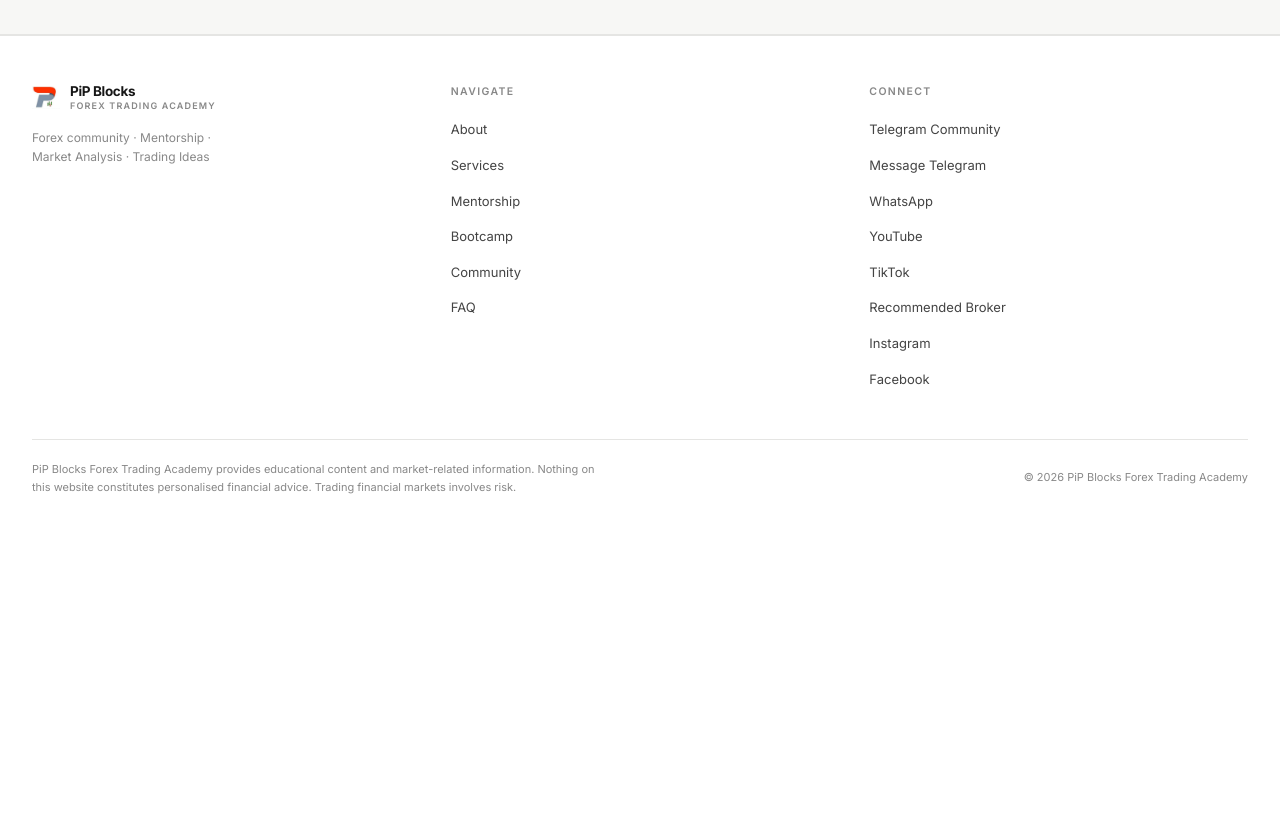
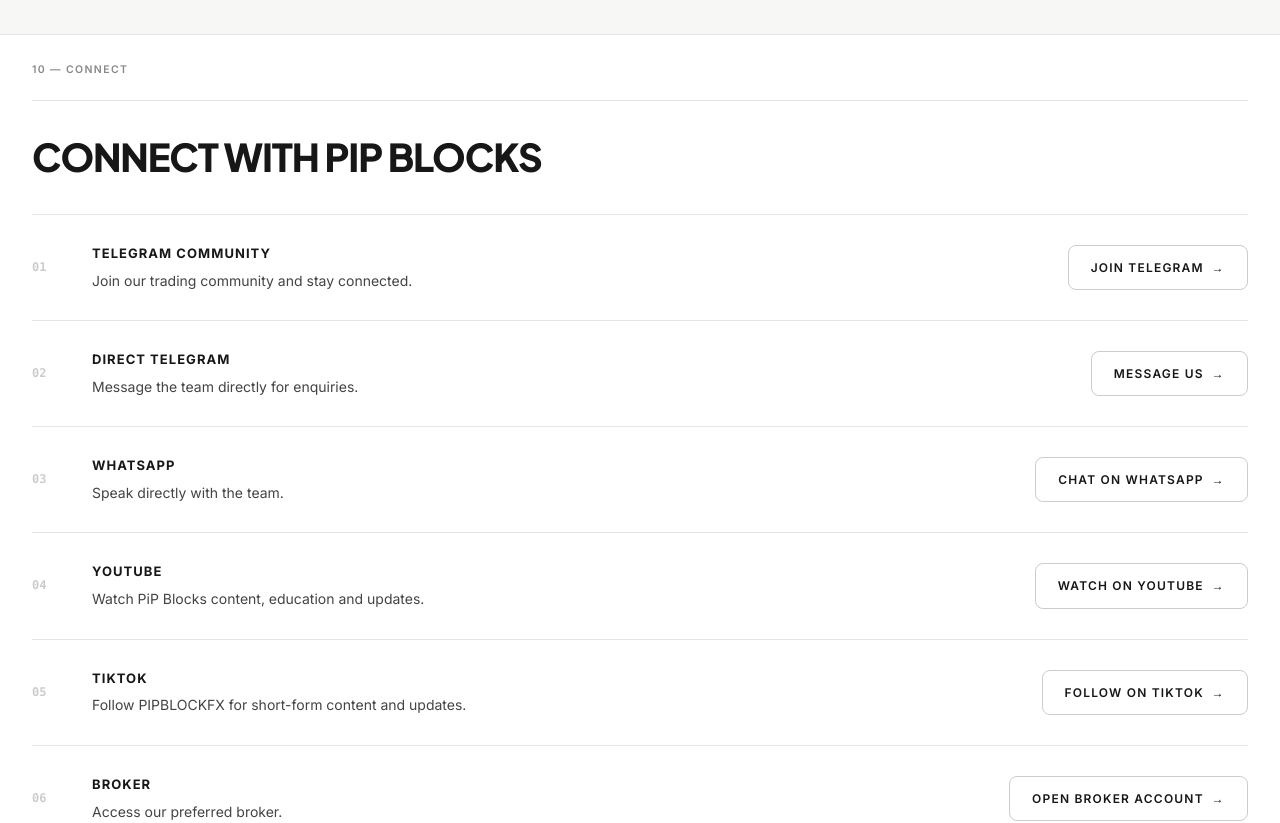
Before and after one commit to thinksika/pipblockfx-academy, a React (Vite) app: page / in a window 1280 px wide. Shown: the part 7380-8203 px from the top of the page. Before the commit the page ends 7896 px from the top, so only its background shows below. Built offline with nearby package versions, Linux system fonts and the light colour scheme.

Commit message:
feat(connect): add Connect With PiP Blocks section with 01-06 numbered horizontal link rows

```diff
--- a/src/App.tsx
+++ b/src/App.tsx
@@ -10,6 +10,7 @@
 import { HowItWorks }     from './components/HowItWorks';
 import { FAQ }            from './components/FAQ';
 import { FinalCTA }       from './components/FinalCTA';
+import { ConnectSection } from './components/ConnectSection';
 import { Footer }         from './components/Footer';
 
 /*
@@ -41,6 +42,7 @@
         <HowItWorks />
         <FAQ />
         <FinalCTA />
+        <ConnectSection />
       </main>
       <Footer />
     </>
--- /dev/null
+++ b/src/components/ConnectSection.tsx
@@ -0,0 +1,146 @@
+import React, { useState } from 'react';
+import {
+  TELEGRAM_COMMUNITY_URL,
+  TELEGRAM_DIRECT_URL,
+  WHATSAPP_URL,
+  YOUTUBE_URL,
+  TIKTOK_URL,
+  BROKER_URL,
+} from '../data/siteData';
+
+interface ConnectRow {
+  num: string;
+  title: string;
+  desc: string;
+  buttonText: string;
+  link: string;
+}
+
+const ROWS: ConnectRow[] = [
+  {
+    num: '01',
+    title: 'TELEGRAM COMMUNITY',
+    desc: 'Join our trading community and stay connected.',
+    buttonText: 'JOIN TELEGRAM',
+    link: TELEGRAM_COMMUNITY_URL,
+  },
+  {
+    num: '02',
+    title: 'DIRECT TELEGRAM',
+    desc: 'Message the team directly for enquiries.',
+    buttonText: 'MESSAGE US',
+    link: TELEGRAM_DIRECT_URL,
+  },
+  {
+    num: '03',
+    title: 'WHATSAPP',
+    desc: 'Speak directly with the team.',
+    buttonText: 'CHAT ON WHATSAPP',
+    link: WHATSAPP_URL,
+  },
+  {
+    num: '04',
+    title: 'YOUTUBE',
+    desc: 'Watch PiP Blocks content, education and updates.',
+    buttonText: 'WATCH ON YOUTUBE',
+    link: YOUTUBE_URL,
+  },
+  {
+    num: '05',
+    title: 'TIKTOK',
+    desc: 'Follow PIPBLOCKFX for short-form content and updates.',
+    buttonText: 'FOLLOW ON TIKTOK',
+    link: TIKTOK_URL,
+  },
+  {
+    num: '06',
+    title: 'BROKER',
+    desc: 'Access our preferred broker.',
+    buttonText: 'OPEN BROKER ACCOUNT',
+    link: BROKER_URL,
+  },
+];
+
+export const ConnectSection: React.FC = () => {
+  const [hovered, setHovered] = useState<string | null>(null);
+
+  return (
+    <section id="connect-links" aria-label="Connect with PiP Blocks" className="bg-white border-b border-pip-border">
+      <div className="max-w-site mx-auto px-5 sm:px-8 pb-12 sm:pb-16">
+
+        {/* Section Label */}
+        <div className="py-5 border-b border-pip-border">
+          <span className="pip-label">10 — Connect</span>
+        </div>
+
+        {/* Section Title */}
+        <div className="py-9 border-b border-pip-border">
+          <h2
+            className="font-display font-extrabold text-pip-charcoal"
+            style={{
+              fontSize: 'clamp(1.75rem, 3vw, 2.75rem)',
+              lineHeight: '1.06',
+              letterSpacing: '-0.03em',
+            }}
+          >
+            CONNECT WITH PIP BLOCKS
+          </h2>
+        </div>
+
+        {/* Numbered Row List */}
+        <div>
+          {ROWS.map(row => {
+            const isH = hovered === row.num;
+            return (
+              <a
+                key={row.num}
+                href={row.link}
+                target="_blank"
+                rel="noopener noreferrer"
+                onMouseEnter={() => setHovered(row.num)}
+                onMouseLeave={() => setHovered(null)}
+                className="block border-b border-pip-border transition-colors duration-150 group"
+                style={{ backgroundColor: isH ? '#F7F7F5' : 'transparent' }}
+                aria-label={`${row.title}: ${row.buttonText}`}
+              >
+                <div className="py-6 sm:py-7 flex flex-col sm:flex-row sm:items-center gap-4 sm:gap-8">
+
+                  {/* Number 01-06 */}
+                  <span
+                    className="font-mono font-bold shrink-0 transition-colors duration-150 w-7 text-[12px]"
+                    style={{ color: isH ? '#E53514' : '#CCCCCA' }}
+                  >
+                    {row.num}
+                  </span>
+
+                  {/* Title & Description */}
+                  <div className="flex-1 min-w-0">
+                    <div
+                      className="font-bold uppercase mb-1.5 transition-colors duration-150 text-[13px] tracking-[0.08em]"
+                      style={{ color: isH ? '#E53514' : '#171717' }}
+                    >
+                      {row.title}
+                    </div>
+                    <p className="text-pip-mid text-[14px] leading-[1.6]">
+                      {row.desc}
+                    </p>
+                  </div>
+
+                  {/* CTA button / Arrow on the right */}
+                  <div className="shrink-0 flex items-center gap-2 mt-2 sm:mt-0">
+                    <span className="btn-ghost text-[11px] py-2 px-4 rounded-[8px] group-hover:border-pip-charcoal group-hover:text-pip-charcoal transition-colors">
+                      {row.buttonText}
+                      <span className="inline-block transition-transform duration-180 group-hover:translate-x-1" aria-hidden="true">→</span>
+                    </span>
+                  </div>
+
+                </div>
+              </a>
+            );
+          })}
+        </div>
+
+      </div>
+    </section>
+  );
+};
```
